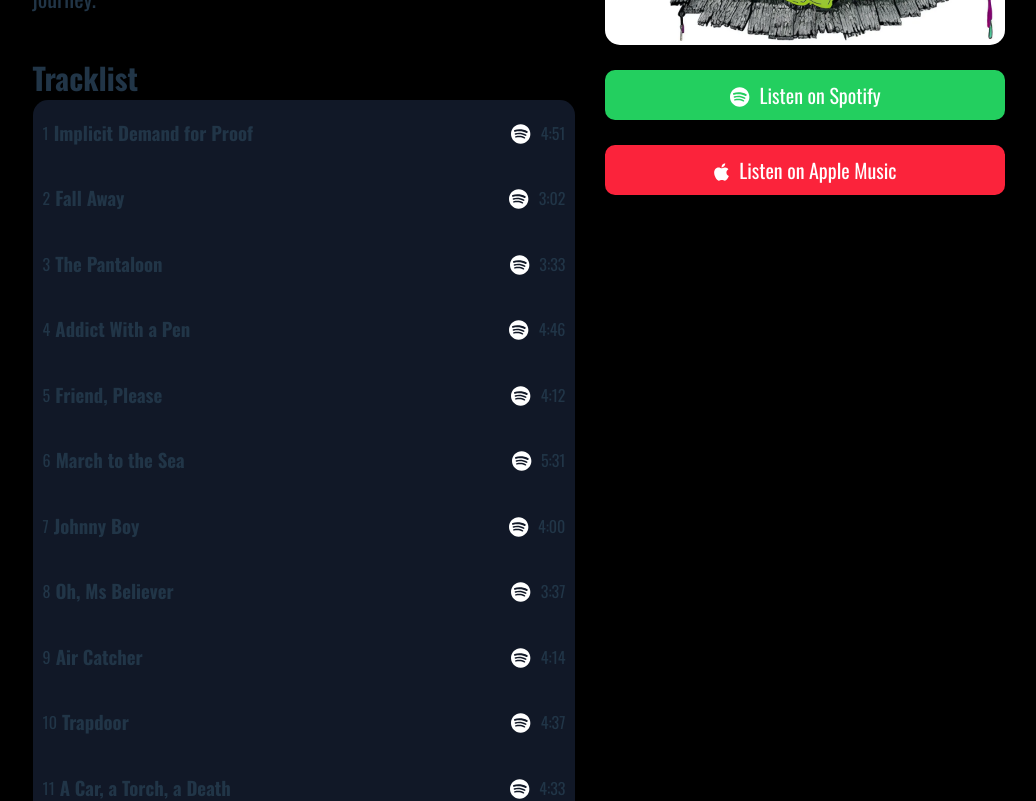
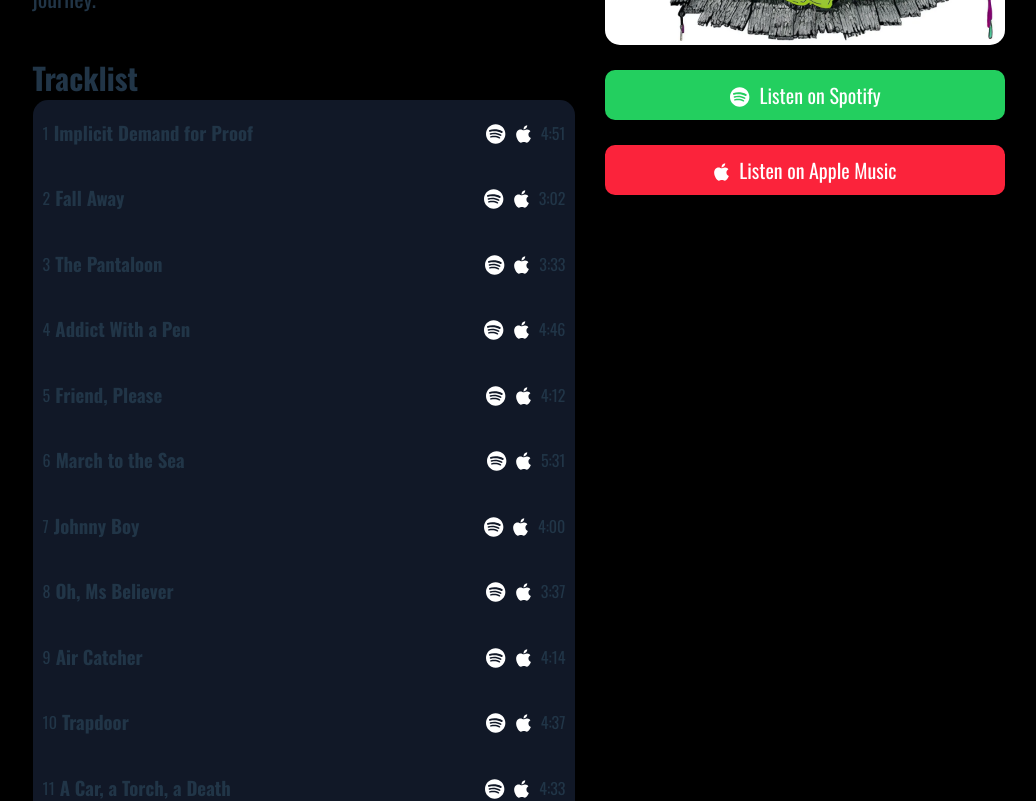
Before and after one commit to angelverduzco/top-page, a React (Vite) app: page /discography/1 in a window 1280 px wide. Shown: the part 860-1661 px from the top of the page, without its empty margins (121-1157 px from the left). Built offline with nearby package versions, Linux system fonts and the light colour scheme.

Commit message:
Added target and rel attributes to "a" tags

```diff
--- a/src/components/AlbumOptions/AlbumOptions.jsx
+++ b/src/components/AlbumOptions/AlbumOptions.jsx
@@ -10,7 +10,12 @@
                 src={album.cover}
                 alt={`${album.name} cover`}
             />
-            <a className="btn-spotify" href={album.links.spotify}>
+            <a
+                className="btn-spotify"
+                href={album.links.spotify}
+                target="_blank"
+                rel="noopener noreferrer"
+            >
                 <FontAwesomeIcon
                     className="btn-icon"
                     icon={faSpotify}
@@ -18,7 +23,12 @@
                 Listen on Spotify
             </a>
             {album.links.appleMusic !== "" ? (
-                <a className="btn-apple" href={album.links.appleMusic}>
+                <a
+                    className="btn-apple"
+                    href={album.links.appleMusic}
+                    target="_blank"
+                    rel="noopener noreferrer"
+                >
                     <FontAwesomeIcon
                         className="btn-icon"
                         icon={faApple}
--- a/src/components/Footer/Footer.jsx
+++ b/src/components/Footer/Footer.jsx
@@ -10,6 +10,8 @@
                 <a
                     className="footer-link"
                     href="https://github.com/AngelManuelVerduzcoGonzalez"
+                    target="_blank"
+                    rel="noopener noreferrer"
                 >
                     <FontAwesomeIcon
                         className="footer-icon"
@@ -20,6 +22,8 @@
                 <a
                     className="footer-link"
                     href="https://www.linkedin.com/in/angelverduzco"
+                    target="_blank"
+                    rel="noopener noreferrer"
                 >
                     <FontAwesomeIcon
                         className="footer-icon"
--- a/src/components/TrackCard/TrackCard.jsx
+++ b/src/components/TrackCard/TrackCard.jsx
@@ -10,15 +10,25 @@
                 <h3 className="track-card-title">{track.title}</h3>
             </div>
             <div>
-                <a className="track-card-link" href={track.spotify}>
+                <a
+                    className="track-card-link"
+                    href={track.links.spotify}
+                    target="_blank"
+                    rel="noopener noreferrer"
+                >
                     <FontAwesomeIcon
                         className="track-card-icon"
                         icon={faSpotify}
                         size="lg"
                     />
                 </a>
-                {track.appleMusic ? (
-                    <a className="track-card-link" href={track.appleMusic}>
+                {track.links.appleMusic ? (
+                    <a
+                        className="track-card-link"
+                        href={track.links.appleMusic}
+                        target="_blank"
+                        rel="noopener noreferrer"
+                    >
                         <FontAwesomeIcon
                             className="track-card-icon"
                             icon={faApple}
```
